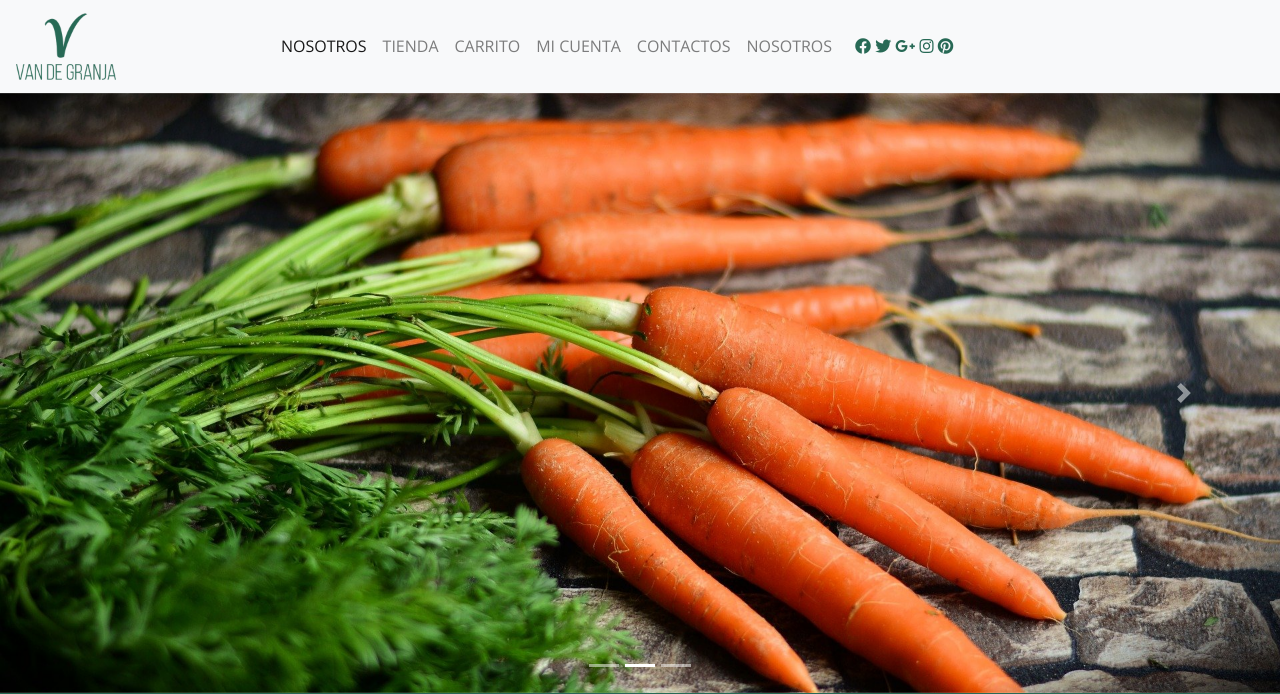
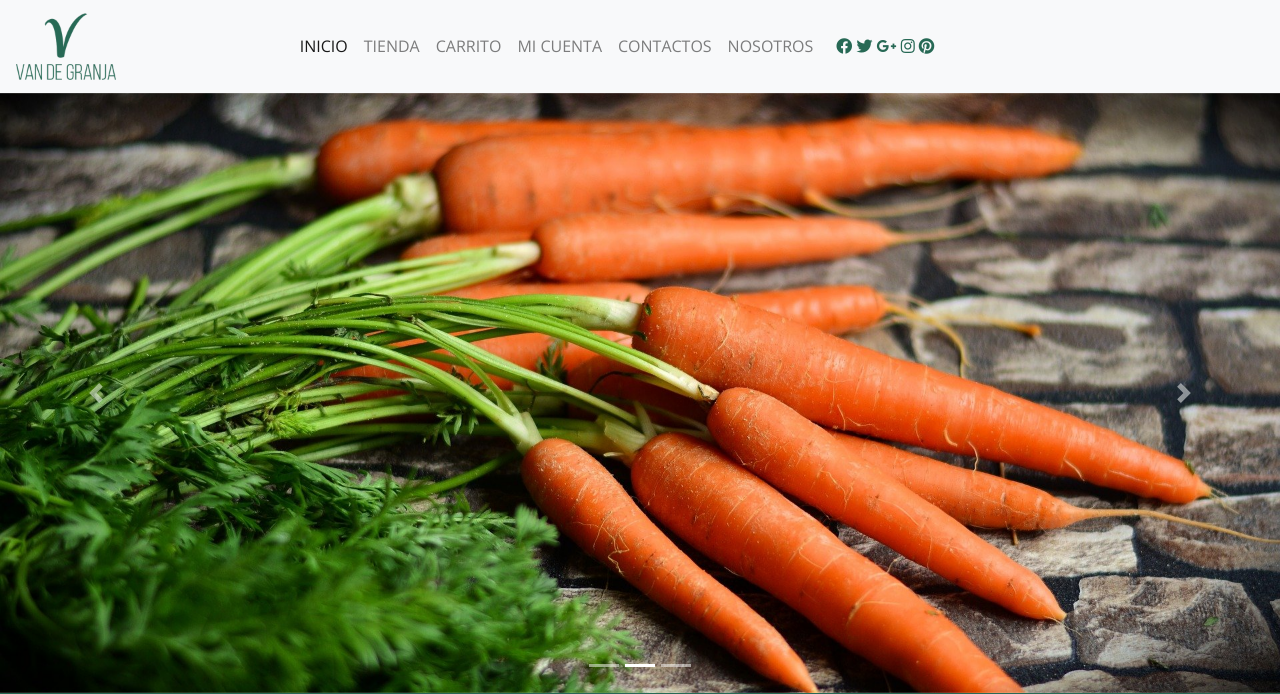
Before and after one commit to vandecloud/van_de_repo, a website: page index.html in a window 1280 px wide. Shown: the top 694 px of the page. Drawn offline with nearby package versions, Linux system fonts and the light colour scheme.

Commit message:
cambios estilo index

```diff
--- a/index.html
+++ b/index.html
@@ -33,7 +33,7 @@
         <div class="collapse navbar-collapse justify-content-center" id="navbarNavDropdown">
           <ul class="navbar-nav">
             <li class="nav-item active">
-              <a class="nav-link" href="index.html">Nosotros <span class="sr-only">(current)</span></a>
+              <a class="nav-link" href="index.html">Inicio <span class="sr-only">(current)</span></a>
             </li>
             <li class="nav-item">
               <a class="nav-link" href="./views/tienda.html">Tienda</a>
```
